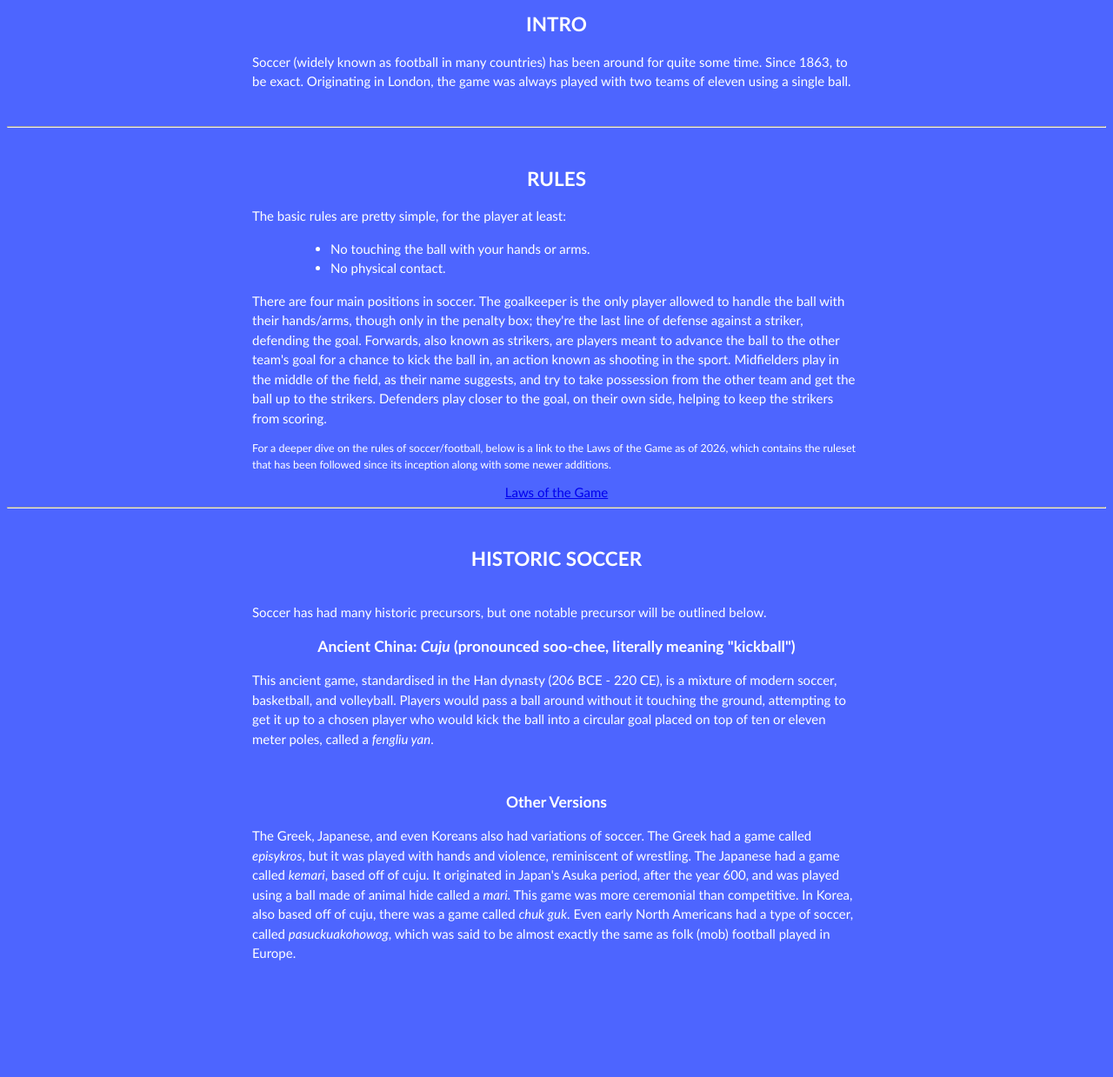
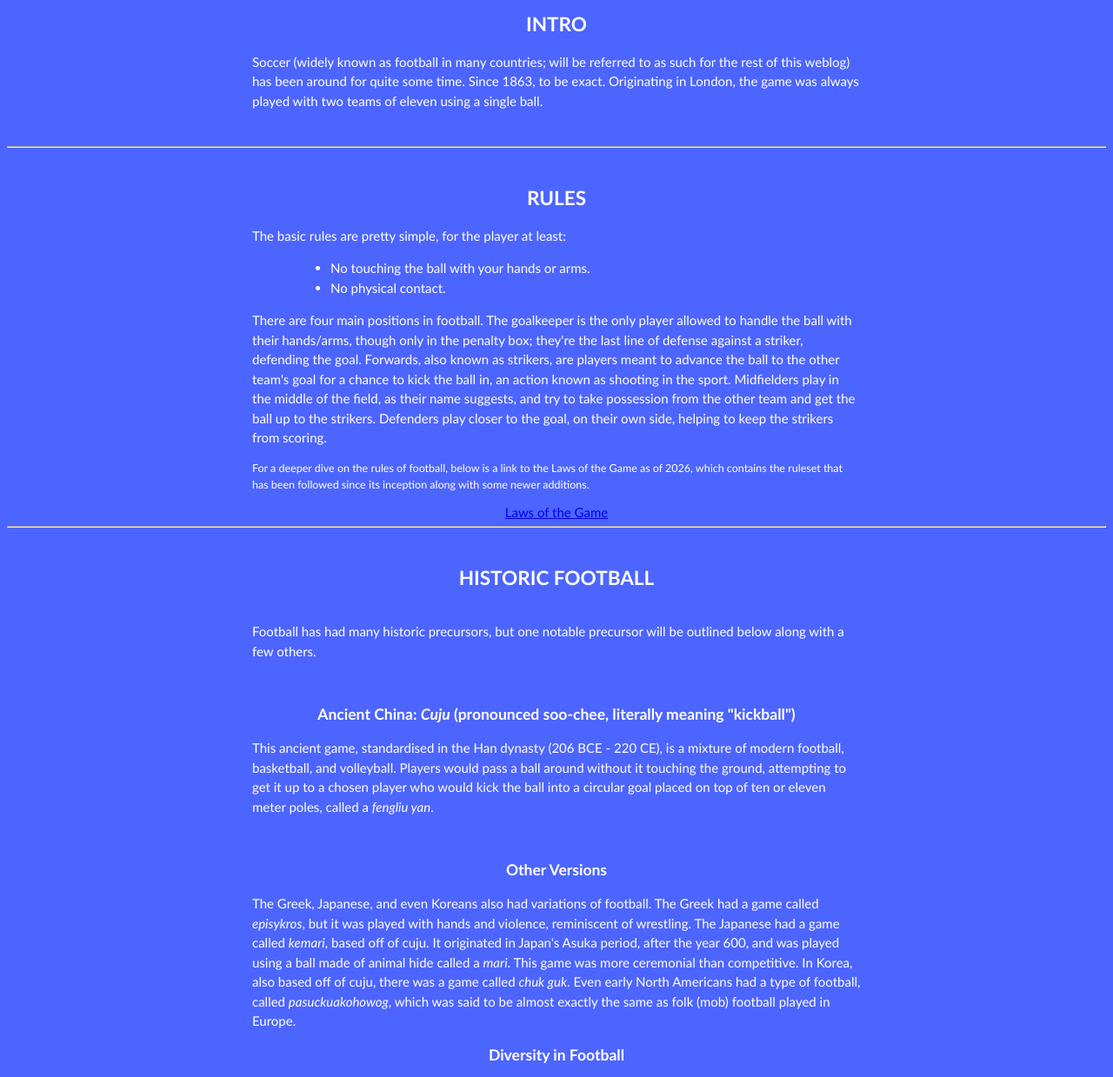
Before and after one commit to eddythesixthofsevens/web_collab_project, a plain HTML site: page index.html in a window 1280 px wide. Shown: the part 100-1339 px from the top of the page at 87% size. Before the commit the page ends 1223 px from the top, so only its background shows below. Drawn offline with Linux system fonts and the light colour scheme.

Commit message:
most content complete

```diff
--- a/index.html
+++ b/index.html
@@ -4,15 +4,15 @@
 <head>
     <meta charset="UTF-8">
     <meta name="viewport" content="width=device-width, initial-scale=1.0">
-    <title>Soccer Overview</title>
+    <title>(Real) Football Overview</title>
 
     <link rel="stylesheet" href="style.css">
 </head>
 
 <body>
-    <h1>Soccer Overview</h1>
+    <h1>(Real) Football Overview</h1>
     <h2>INTRO</h2>
-    <p> Soccer (widely known as football in many countries) has been around for quite some time. Since 1863, to be exact. Originating in London, the game was always played with two teams of eleven using a single ball. </p>
+    <p> Soccer (widely known as football in many countries; will be referred to as such for the rest of this weblog) has been around for quite some time. Since 1863, to be exact. Originating in London, the game was always played with two teams of eleven using a single ball. </p>
     <br>
     <hr>
     <br>
@@ -22,20 +22,31 @@
         <li>No touching the ball with your hands or arms.</li>
         <li>No physical contact.</li>
     </ul>
-    <p>There are four main positions in soccer. The goalkeeper is the only player allowed to handle the ball with their hands/arms, though only in the penalty box; they're the last line of defense against a striker, defending the goal. Forwards, also known as strikers, are players meant to advance the ball to the other team's goal for a chance to kick the ball in, an action known as shooting in the sport. Midfielders play in the middle of the field, as their name suggests, and try to take possession from the other team and get the ball up to the strikers. Defenders play closer to the goal, on their own side, helping to keep the strikers from scoring.</p>
-    <p class="fine_print"> For a deeper dive on the rules of soccer/football, below is a link to the Laws of the Game as of 2026, which contains the ruleset that has been followed since its inception along with some newer additions.</p>
+    <p>There are four main positions in football. The goalkeeper is the only player allowed to handle the ball with their hands/arms, though only in the penalty box; they're the last line of defense against a striker, defending the goal. Forwards, also known as strikers, are players meant to advance the ball to the other team's goal for a chance to kick the ball in, an action known as shooting in the sport. Midfielders play in the middle of the field, as their name suggests, and try to take possession from the other team and get the ball up to the strikers. Defenders play closer to the goal, on their own side, helping to keep the strikers from scoring.</p>
+    <p class="fine_print"> For a deeper dive on the rules of football, below is a link to the Laws of the Game as of 2026, which contains the ruleset that has been followed since its inception along with some newer additions.</p>
     <a href="https://downloads.theifab.com/downloads/laws-of-the-game-2025-26-single-pages?l=en" target="_blank"> Laws of the Game </a>
     <br>
     <hr>
     <br>
-    <h2>HISTORIC SOCCER</h2>
+    <h2>HISTORIC FOOTBALL</h2>
     <br>
-    <p>Soccer has had many historic precursors, but one notable precursor will be outlined below.
+    <p>Football has had many historic precursors, but one notable precursor will be outlined below along with a few others.</p>
     <br>
     <h3>Ancient China: <em>Cuju</em> (pronounced soo-chee, literally meaning "kickball")</h3>
-    <p>This ancient game, standardised in the Han dynasty (206 BCE - 220 CE), is a mixture of modern soccer, basketball, and volleyball. Players would pass a ball around without it touching the ground, attempting to get it up to a chosen player who would kick the ball into a circular goal placed on top of ten or eleven meter poles, called a <em>fengliu yan</em>. </p>
+    <p>This ancient game, standardised in the Han dynasty (206 BCE - 220 CE), is a mixture of modern football, basketball, and volleyball. Players would pass a ball around without it touching the ground, attempting to get it up to a chosen player who would kick the ball into a circular goal placed on top of ten or eleven meter poles, called a <em>fengliu yan</em>. </p>
     <br>
     <h3>Other Versions</h3>
-    <p>The Greek, Japanese, and even Koreans also had variations of soccer. The Greek had a game called <em>episykros</em>, but it was played with hands and violence, reminiscent of wrestling. The Japanese had a game called <em>kemari</em>, based off of cuju. It originated in Japan's Asuka period, after the year 600, and was played using a ball made of animal hide called a <em>mari</em>. This game was more ceremonial than competitive. In Korea, also based off of cuju, there was a game called <em>chuk guk</em>. Even early North Americans had a type of soccer, called <em>pasuckuakohowog</em>, which was said to be almost exactly the same as folk (mob) football played in Europe.</p>
+    <p>The Greek, Japanese, and even Koreans also had variations of football. The Greek had a game called <em>episykros</em>, but it was played with hands and violence, reminiscent of wrestling. The Japanese had a game called <em>kemari</em>, based off of cuju. It originated in Japan's Asuka period, after the year 600, and was played using a ball made of animal hide called a <em>mari</em>. This game was more ceremonial than competitive. In Korea, also based off of cuju, there was a game called <em>chuk guk</em>. Even early North Americans had a type of football, called <em>pasuckuakohowog</em>, which was said to be almost exactly the same as folk (mob) football played in Europe.</p>
 
+    <h3>Diversity in Football</h3>
+    <p>While football was originally played with men, women also wanted in on the fun. The first women's football match in Scotland, documented by the Scottish Football Association, took place in Glasgow in 1892. The year of 1895 saw a documented match in England as well. The best-recorded European women's team of the era was the British Ladies' Football Club, founded by an activist named Nettie Honeyball in 1894. Women's football was highly frowned upon in England, though, possibly because the British football associations were afraid that women's football threatened the masculinity of the game. However, the games continued without the support of the associations. In the First World War, women's football began to expand due to the increase in industrial employment of women. Though mostly synonymous with charity matches, this was a big step for women in the game. Governing bodies in the sport, however, cut women off from playing the game on associan pitches and even suggested -- no, insisted -- that the game was not for females and shouldn't be supported. The persisted though and later on, in the late 1900's, the game was revived. In 1969, the Women's Football Association was formed in England. The UEFA also voted to officially recognized women's football in 1971, which led to the first Asian Women's Championship in 1975 and eventually the FIFA Women's World Cup in 1991.
+    </p>
+    <br>
+    <br>
+    <hr>
+    <br>
+    <br>
+    <h2>CONCLUSION</h2>
+    <br>
+    <p>Thank you for reading this weblog. I hope you've learned something interesting about the sport of football. Perhaps you could try playing cuju with your friends or telling your friends some interesting factoids the next time you play some street football or pass a ball around. This sport has more enjoyment in it (learning) than just the physical activity and exercise.</p>
 </body>
```
